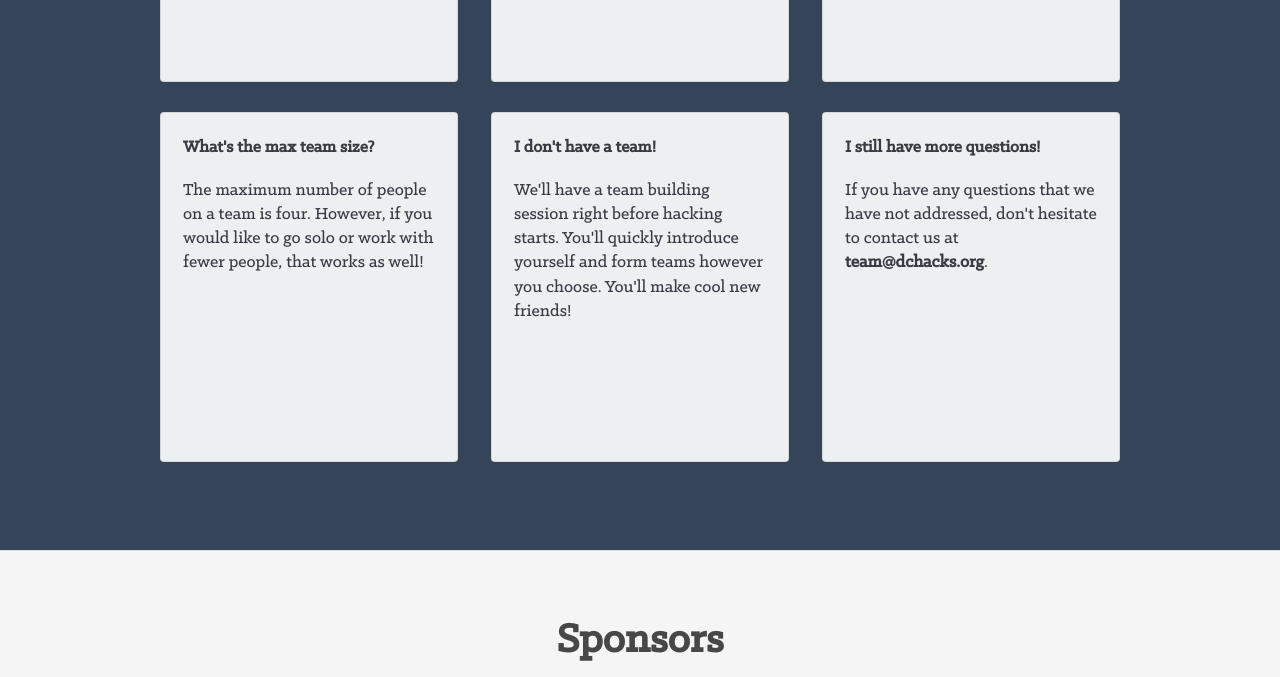
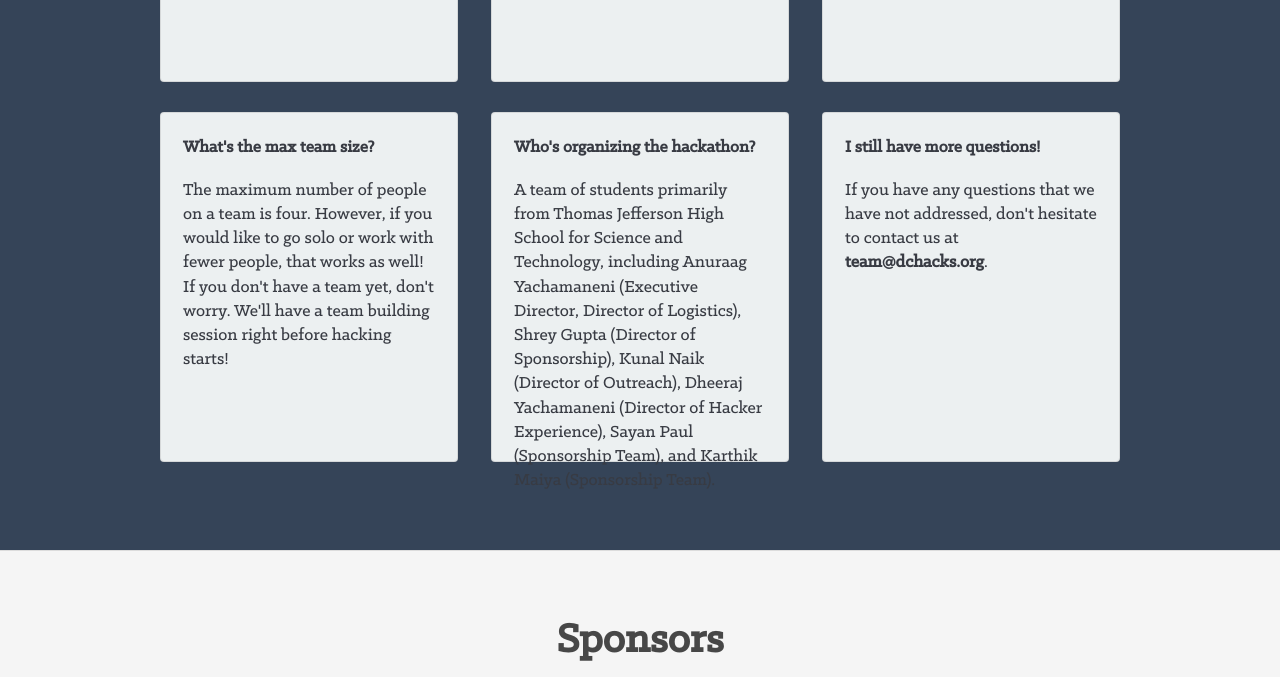
Before and after one commit to DCHacks/dchacks.github.io, a plain HTML site: page index.html in a window 1280 px wide. Shown: the part 2180-2857 px from the top of the page. Drawn offline with Linux system fonts and the light colour scheme.

Commit message:
Update index.html

```diff
--- a/index.html
+++ b/index.html
@@ -157,13 +157,13 @@
 						<div class="4u 12u$(medium)">
 							<section class="box">
 								<h3 class="faqh3" style="font-size: 1.2em">What's the max team size?</h3>
-								<p class="faqh3">The maximum number of people on a team is four. However, if you would like to go solo or work with fewer people, that works as well!</p>
+								<p class="faqh3">The maximum number of people on a team is four. However, if you would like to go solo or work with fewer people, that works as well! If you don't have a team yet, don't worry. We'll have a team building session right before hacking starts!</p>
 							</section>
 						</div>
 						<div class="4u 12u$(medium)">
 							<section class="box">
-								<h3 class="faqh3" style="font-size: 1.2em">I don't have a team!</h3>
-								<p class="faqh3">We'll have a team building session right before hacking starts. You'll quickly introduce yourself and form teams however you choose. You'll make cool new friends!</p>
+								<h3 class="faqh3" style="font-size: 1.2em">Who's organizing the hackathon?</h3>
+								<p class="faqh3">A team of students primarily from Thomas Jefferson High School for Science and Technology, including Anuraag Yachamaneni (Executive Director, Director of Logistics), Shrey Gupta (Director of Sponsorship), Kunal Naik (Director of Outreach), Dheeraj Yachamaneni (Director of Hacker Experience), Sayan Paul (Sponsorship Team), and Karthik Maiya (Sponsorship Team).</p>
 							</section>
 						</div>
 						<div class="4u$ 12u$(medium)">
```
